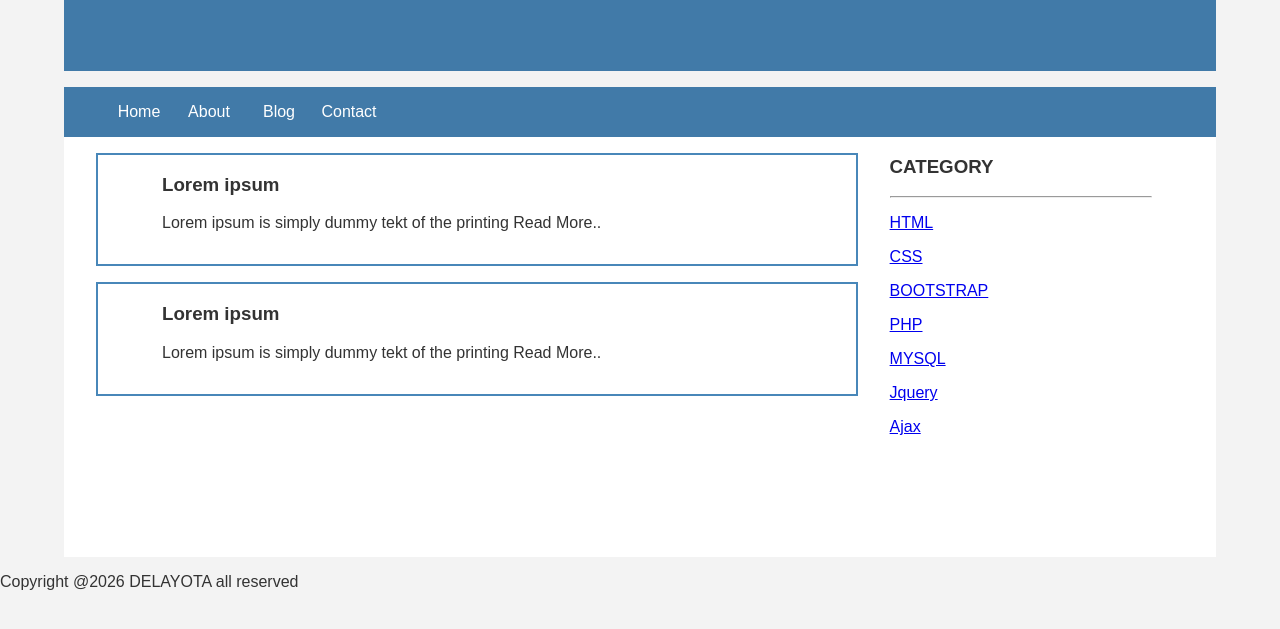
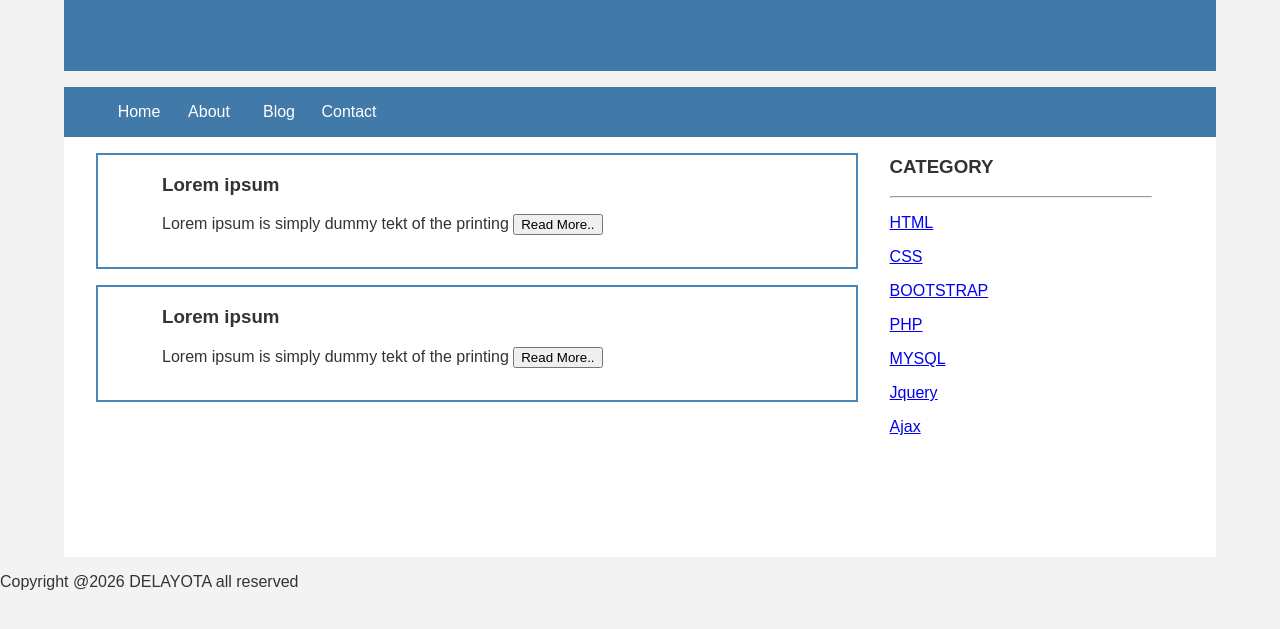
Before and after one commit to akhtarwahono/WEBAKHTAR, a plain HTML site: page index.html in a window 1280 px wide. Shown: the part 69-698 px from the top of the page. Drawn offline with Linux system fonts and the light colour scheme.

Commit message:
Update index.html

```diff
--- a/index.html
+++ b/index.html
@@ -30,7 +30,7 @@
                                    <div class="jarak">
                                            <h3>Lorem ipsum</h3>
                                            <p>Lorem ipsum is simply dummy tekt of the printing
-                                           <buttton class="btn">Read More..</buttton>
+                                           <button class="btn">Read More..</button>
 
                                    </div>
                            </div>
@@ -40,7 +40,7 @@
                                    <div class="jarak">
                                            <h3>Lorem ipsum</h3>
                                            <p>Lorem ipsum is simply dummy tekt of the printing
-                                           <buttton class="btn">Read More..</buttton>
+                                           <button class="btn">Read More..</button>
                                    </div>
                            </div>
                            <!---end blog-->
```
